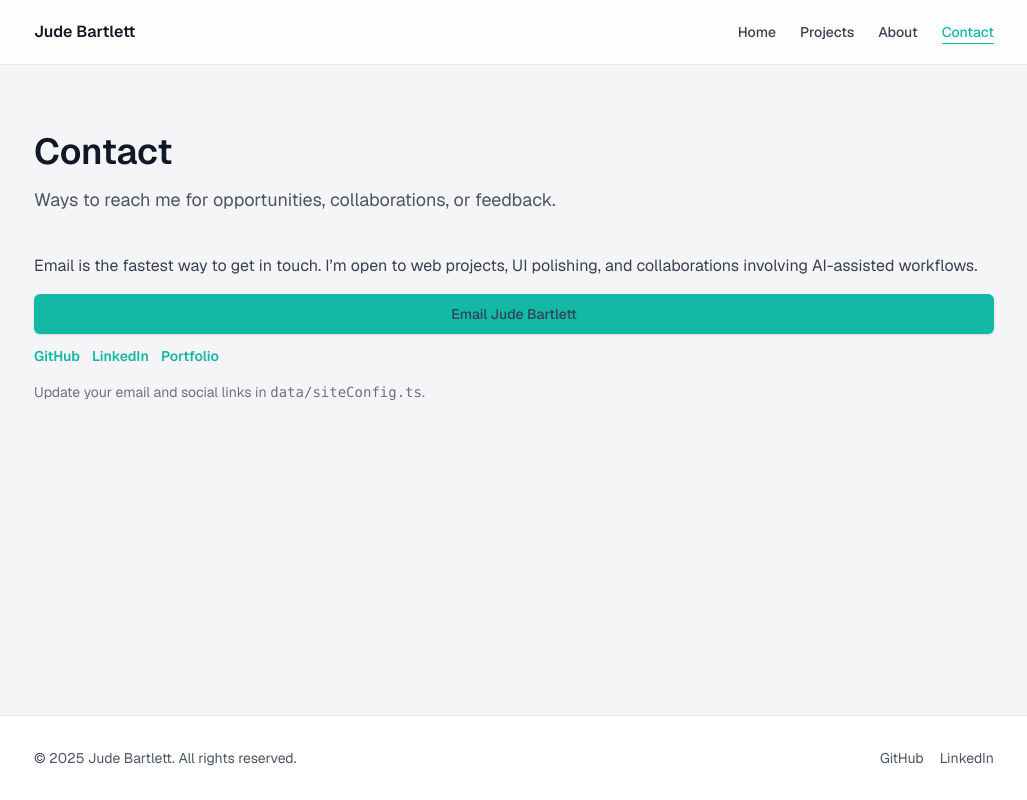
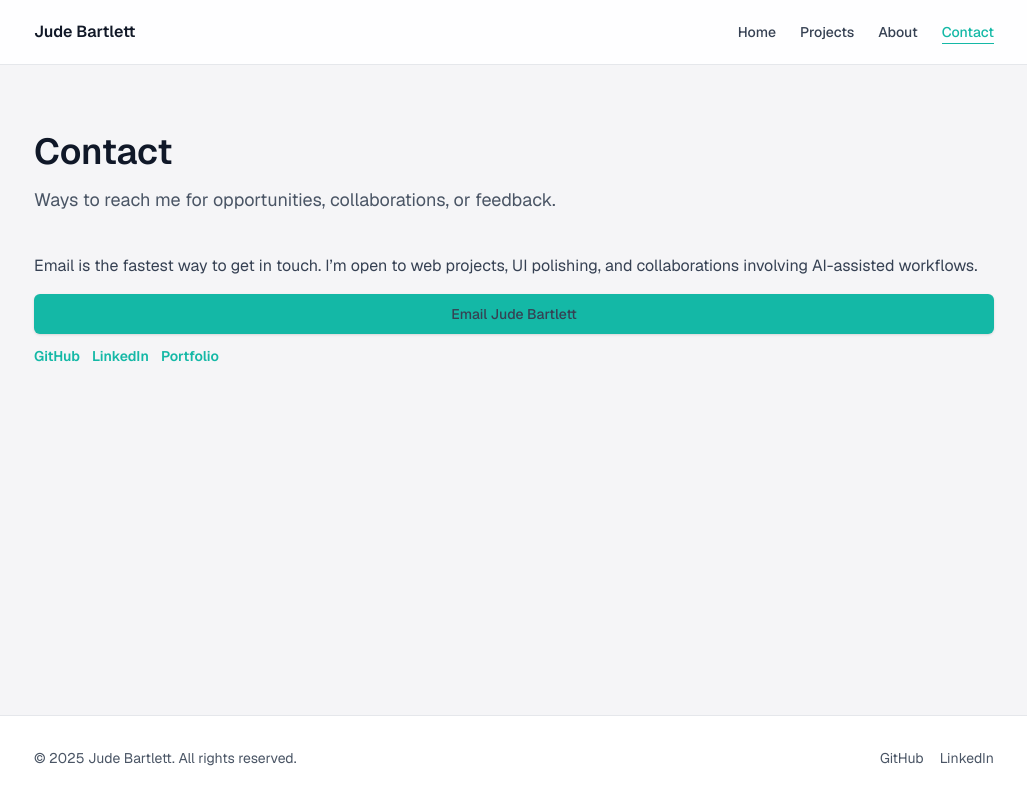
Before and after one commit to bartlettjude/jb-portfolio, a Next.js app: page /contact in a window 1280 px wide. Shown: the whole page, without its empty margins (126-1153 px from the left). Built offline with nearby package versions, Linux system fonts and the light colour scheme.

Commit message:
Remove helper text from contact page

```diff
--- a/app/contact/page.tsx
+++ b/app/contact/page.tsx
@@ -50,9 +50,6 @@
             )}
           </div>
         </div>
-        <p className="text-sm text-gray-500">
-          Update your email and social links in <code>data/siteConfig.ts</code>.
-        </p>
       </div>
     </PageShell>
   );
```
